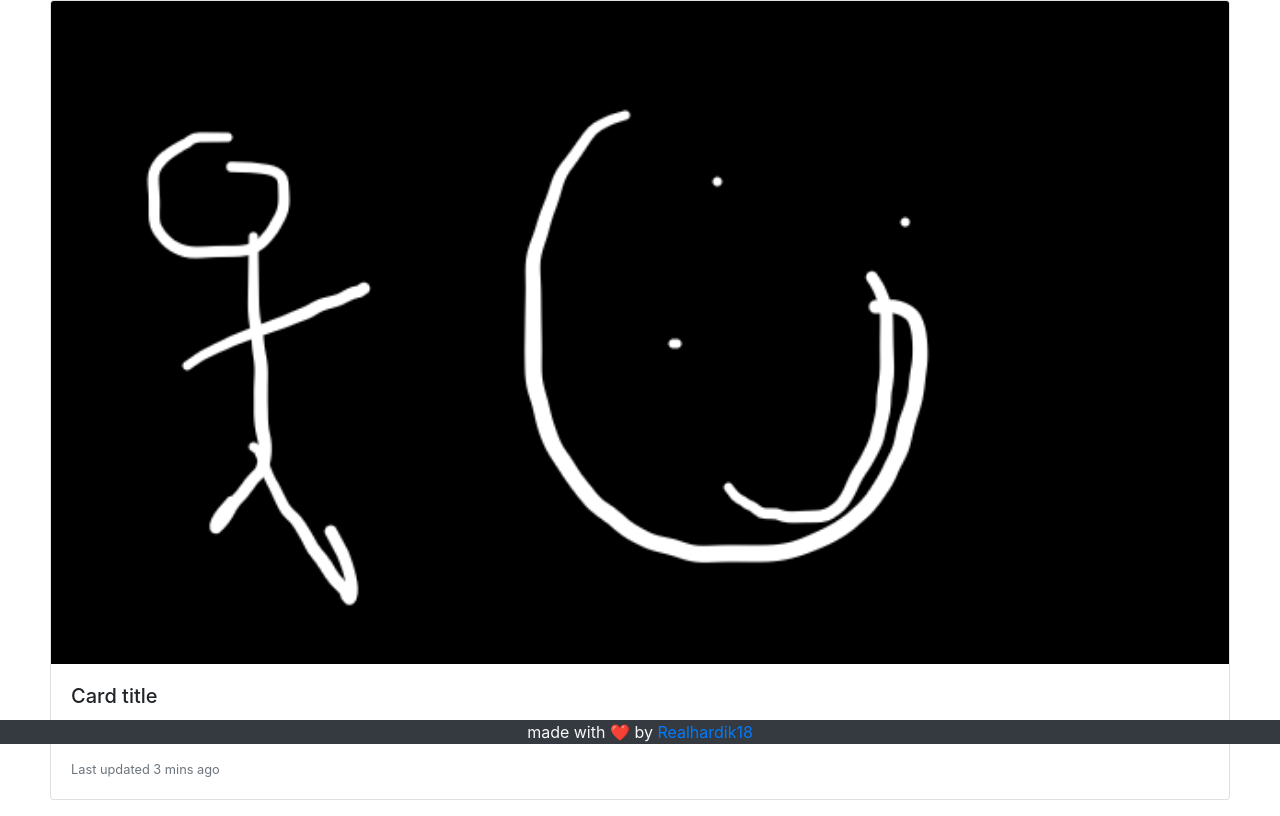
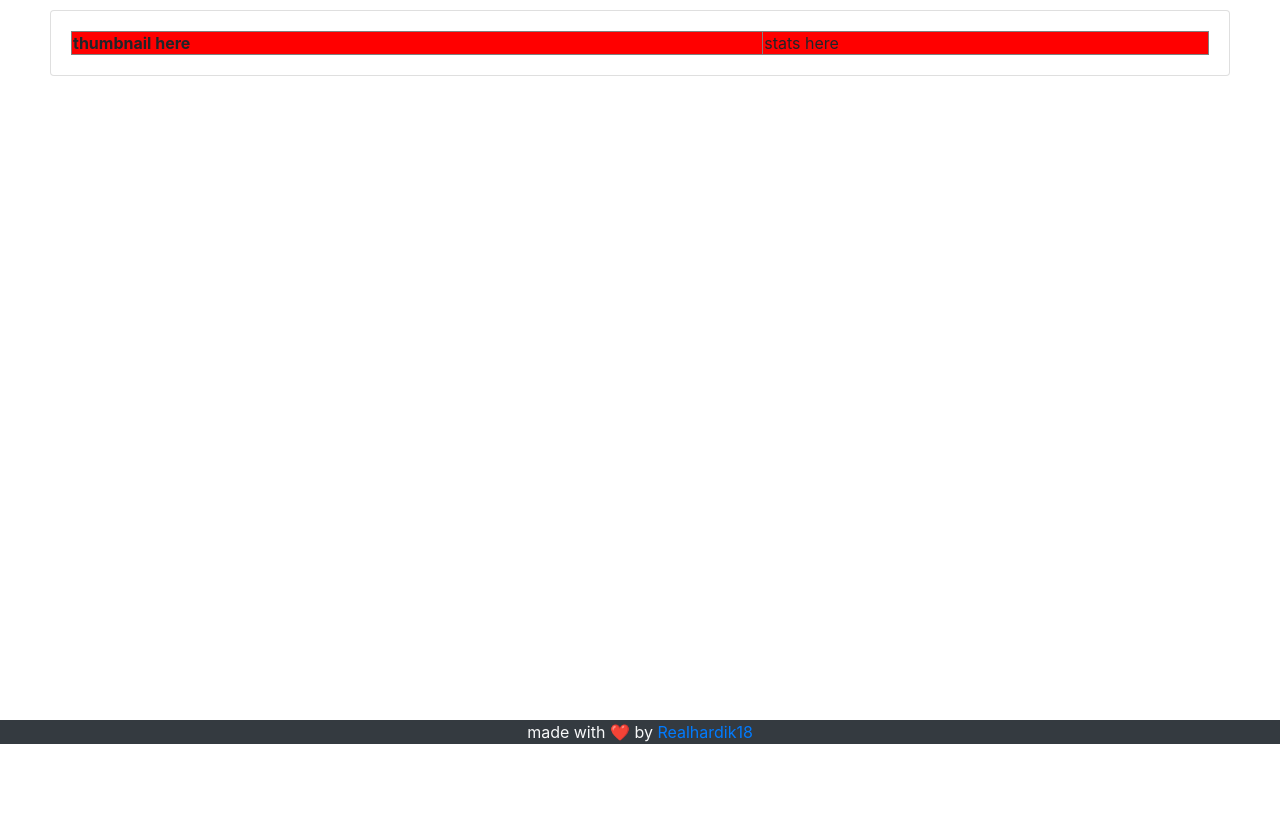
Before and after one commit to realhardik18/ytbuddy, a Flask app: template templates/all.html in a window 1280 px wide. Shown: the part 56-872 px from the top of the page. After the commit the page ends 800 px from the top, so only its background shows below. Run offline with Flask 2, Linux system fonts and the light colour scheme; the template is opened without the code that fills it: most values are stand-ins (such as "Sample title", 1, 10 or a date in 2020); some libraries are stand-ins or nearby versions.

Commit message:
table alginment try?!?!

```diff
--- a/app.py
+++ b/app.py
@@ -14,7 +14,9 @@ def home():
 def post():
     user_input = request.form['text']
     # return render_template('result.html', data=infoOfAllVids(user_input))
-    return render_template('all.html', data=ytbuddy.infoOfAllVids(user_input).value)
+    with open('sampledata.txt') as file:
+        test_data = file.read()
+    return render_template('all.html', data=test_data)
 
 
 app.run(debug=True)
--- a/static/styles/style.css
+++ b/static/styles/style.css
@@ -25,3 +25,6 @@
     margin-left: 10;
     margin-right: 10;
 }
+
+.data-table{
+    background-color: red;}
--- a/templates/all.html
+++ b/templates/all.html
@@ -13,13 +13,16 @@
 {% include"header.html" %} {% for video in data%}
 
 <body>
-    <div class="card mb-3" style="margin-left: 50px;margin-right:50px;">
-        <img class="card-img-top" src="/static/test.png" alt="Card image cap" width="50%" height="50%">
+    <div class="card" style="margin-left: 50px;margin-right:50px;margin-top:10px;margin-bottom:10px;">
         <div class="card-body">
-            <h5 class="card-title">Card title</h5>
-            <p class="card-text">This is a wider card with supporting text below as a natural lead-in to additional
-                content. This content is a little bit longer.</p>
-            <p class="card-text"><small class="text-muted">Last updated 3 mins ago</small></p>
+            <center>
+                <table class="data-table" style="width: 100%;" border="1px">
+                    <tr>
+                        <th>thumbnail here</th>
+                        <td>stats here</td>
+                    </tr>
+                </table>
+            </center>
         </div>
     </div>
 </body>
--- a/test.py
+++ b/test.py
@@ -3,4 +3,6 @@ import pydaisi as pyd
 ytbuddy = pyd.Daisi("realhardik18/ytbuddy")
 
 # print(ytbuddy.test().value)
-print(ytbuddy.endpoints.keys())
+# print(ytbuddy.endpoints.keys())
+print(ytbuddy.infoOfAllVids(
+    'https://www.youtube.com/channel/UCJBtCUf_GEvlYeOwUSnCC0Q').value)
```
Also changed, not shown: sampledata.txt (added, +1 -0 lines).
